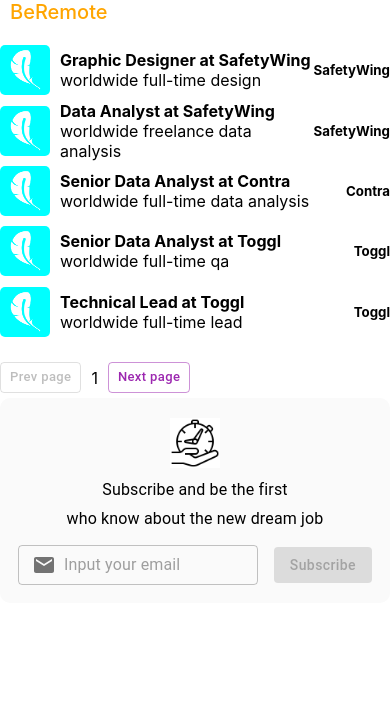
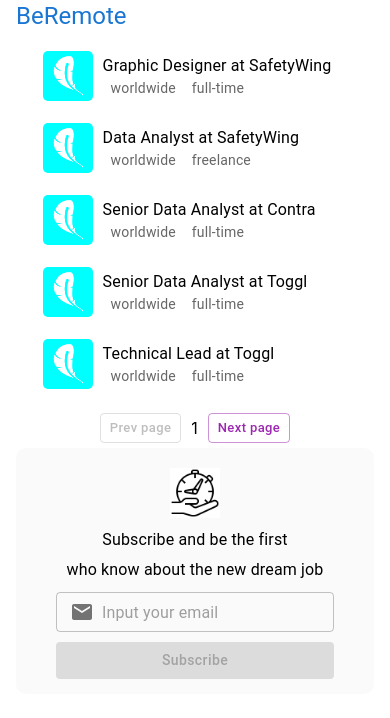
Before and after one commit to ReySmirnov/Archive, a React app: page / in a window 390 px wide. Shown: the top 718 px of the page. Built offline with nearby package versions, Linux system fonts and the light colour scheme.

Commit message:
add mobile state

```diff
--- a/src/components/Button/index.tsx
+++ b/src/components/Button/index.tsx
@@ -1,6 +1,6 @@
 import "./index.css";
 import React, { MouseEventHandler, PropsWithChildren, ReactNode } from "react";
-import { Button, ButtonProps, styled } from "@mui/material";
+import { Button as ButtonMUI, ButtonProps, styled } from "@mui/material";
 import { ButtonTypeMap } from "@mui/material/Button/Button";
 
 type BtnProps = {
@@ -8,11 +8,11 @@
   color?: "orange" | "grey";
 } & Omit<ButtonProps, "type"|"color">;
 
-const NewBtn = styled(Button)<ButtonProps>(() => ({
+const NewBtn = styled(ButtonMUI)<ButtonProps>(() => ({
   textTransform: "none",
 }));
 
-const Btn = ({
+const Button = ({
   children,
   type,
   color,
@@ -28,12 +28,10 @@
   }
 
   return (
-    <div>
       <NewBtn variant={variant} color={setColor} {...restProps}>
         {children}
       </NewBtn>
-    </div>
   );
 };
 
-export default Btn;
+export default Button;
--- a/src/components/Header/components/Logo/index.tsx
+++ b/src/components/Header/components/Logo/index.tsx
@@ -1,10 +1,11 @@
 import './index.css'
 import React from "react";
+import {Typography} from "@mui/material";
 const Logo = ():React.ReactElement => {
   return (
-      <div className="logo">
+      <Typography variant="h5" color={"primary"}>
           BeRemote
-      </div>
+      </Typography>
   )
 }
 export default Logo
--- a/src/components/Input/InputEmail/index.tsx
+++ b/src/components/Input/InputEmail/index.tsx
@@ -14,7 +14,6 @@
   ...restProps
 }: InputEmailProps): React.ReactElement => {
   return (
-    <div>
       <NewInput
         {...restProps}
         placeholder={placeholder}
@@ -27,7 +26,6 @@
           ),
         }}
       ></NewInput>
-    </div>
   );
 };
 export default InputEmail;
--- a/src/components/Main/components/List/components/ListItem/index.tsx
+++ b/src/components/Main/components/List/components/ListItem/index.tsx
@@ -1,33 +1,94 @@
-import './index.css'
-import {JobWithCompany} from "../../../../../../services/jobs";
+import "./index.css";
+import { JobWithCompany } from "../../../../../../services/jobs";
+import { Link, Theme, useMediaQuery } from "@mui/material";
+import React from "react";
+import ListItemMUI from "@mui/material/ListItem";
+import ListItemText from "@mui/material/ListItemText";
+import ListItemAvatar from "@mui/material/ListItemAvatar";
+import Avatar from "@mui/material/Avatar";
 
-
-const ListItem = ({id, title, location, workingHours, tags, companyData}:JobWithCompany) => {
+const ListItem = ({
+  id,
+  title,
+  location,
+  workingHours,
+  tags,
+  companyData,
+}: JobWithCompany) => {
+    const mobile = useMediaQuery<Theme>((theme) => theme.breakpoints.down(700));
   return (
-      <li className="list-element SafetyWing">
-          <img className="list-img safety-wing-img" src="/companiesLogo/SafetyWing.png" alt="company logo"/>
-          <div className="job-info">
-              <a href={`/job/${id}`}>
-                  <h4 className="job-name">
-                      {title} at {companyData.title}
-                  </h4>
-              </a>
-              <div className="job-tags">
-                  <div className="tag">
-                      <a href="#"> {location} </a>
-                      <a href="#"> {workingHours} </a>
-                      {tags.map(tag => <a href="#"> {tag} </a>)}
-                  </div>
-              </div>
-          </div>
-          <div className="company-name">
-              <h5>
-                  <a href={`/company/${companyData.id}`}>
-                  {companyData.title}
-                  </a>
-              </h5>
-          </div>
-      </li>
-  )
-}
-export default ListItem
+    <ListItemMUI
+      sx={{ paddingLeft: "0" }}
+      secondaryAction={
+        mobile ? undefined : (
+          <Link
+            underline="none"
+            color="inherit"
+            href={`/company/${companyData.id}`}
+          >
+            {companyData.title}
+          </Link>
+        )
+      }
+    >
+      <ListItemAvatar>
+        <Avatar
+          variant="square"
+          sx={{
+            backgroundColor: "aqua",
+            borderRadius: "5px",
+            padding: "5px",
+            marginRight: "10px",
+            minWidth: "40px",
+          }}
+        >
+          <img
+            height={"40px"}
+            width={"40px"}
+            src="/companiesLogo/SafetyWing.png"
+            alt="company logo"
+          />
+        </Avatar>
+      </ListItemAvatar>
+      <ListItemText
+        primary={
+          <Link underline="none" color="inherit" href={`/job/${id}`}>
+            {title} at {companyData.title}
+          </Link>
+        }
+        secondary={
+            <>
+              <Link
+                  marginX={1}
+                underline="none"
+                color="inherit"
+                href="#"
+              >
+                {location}
+              </Link>
+              <Link
+                underline="none"
+                color="inherit"
+                marginX={1}
+                href="#"
+              >
+                {workingHours}
+              </Link>
+              {mobile ? undefined : tags.map((tag) => (
+                <Link
+                  key={tag}
+                  marginX={1}
+                  underline="none"
+                  color="inherit"
+                  href="#"
+                >
+                  {tag}
+                </Link>
+              ))}
+            </>
+        }
+      />
+    </ListItemMUI>
+  );
+};
+export default ListItem;
--- a/src/components/Main/components/List/index.tsx
+++ b/src/components/Main/components/List/index.tsx
@@ -1,43 +1,40 @@
 import "./index.css";
 import ListItem from "./components/ListItem";
-import {getJobs, Job, JobWithCompany} from "../../../../services/jobs";
+import { getJobs, JobWithCompany } from "../../../../services/jobs";
 import React, { useEffect, useState } from "react";
-import Btn from "../../../Button";
+import Button from "../../../Button";
 import { useNavigate, useParams } from "react-router-dom";
-import {Box} from "@mui/material";
-import {grey} from "@mui/material/colors";
+import { Box, List as ListMUI, Theme, useMediaQuery } from "@mui/material";
 
-
-
-const List = ():React.ReactElement => {
+const List = (): React.ReactElement => {
   const [jobs, setJobs] = useState<JobWithCompany[]>([]);
   const [countPage, setCountPage] = useState<number>(1);
-  const { page = 1 } = useParams<{page:string|undefined}>();
-  const currentPage:number = Number(page);
+  const { page = 1 } = useParams<{ page: string | undefined }>();
+  const currentPage: number = Number(page);
   const navigate = useNavigate();
+  const mobile = useMediaQuery<Theme>((theme) => theme.breakpoints.down(700));
   useEffect(() => {
     getJobs(5, currentPage).then((jobsData) => {
       setJobs(jobsData.jobs);
       setCountPage(Math.ceil(jobsData.countJobs / 5));
     });
   }, [currentPage]);
-  const setCurrentPage = (nextPage:number) => {
+  const setCurrentPage = (nextPage: number) => {
     navigate(`/${nextPage}`);
   };
 
   if (jobs.length === 0) {
-      return <>loading</>;
+    return <>loading</>;
   }
-
   return (
-    <div>
-      <ul className="list-content">
+    <Box display={"flex"} flexDirection={"column"} alignItems={mobile?"center":undefined}>
+      <ListMUI>
         {jobs.map((job) => (
-          <ListItem {...job} />
+          <ListItem key={job.id} {...job} />
         ))}
-      </ul>
-      <Box display="flex" alignItems={"center"}>
-        <Btn
+      </ListMUI>
+      <Box display="flex" alignItems={"center"} justifyContent={"end"}>
+        <Button
           type={"secondary"}
           color={"grey"}
           size={"small"}
@@ -45,9 +42,9 @@
           onClick={() => setCurrentPage(currentPage - 1)}
         >
           Prev page
-        </Btn>
+        </Button>
         <Box padding={"10px"}>{currentPage}</Box>
-        <Btn
+        <Button
           type={"secondary"}
           color={"grey"}
           size={"small"}
@@ -55,9 +52,9 @@
           onClick={() => setCurrentPage(currentPage + 1)}
         >
           Next page
-        </Btn>
+        </Button>
       </Box>
-    </div>
+    </Box>
   );
 };
 export default List;
--- a/src/components/Main/components/SubscribeBlock/index.tsx
+++ b/src/components/Main/components/SubscribeBlock/index.tsx
@@ -1,29 +1,20 @@
 import "./index.css";
 import InputEmail from "../../../Input/InputEmail";
-import Btn from "../../../Button";
+import Button from "../../../Button";
 import React, { ChangeEvent, useState } from "react";
-import { Box, InputAdornment, Typography } from "@mui/material";
-import { Mail } from "@mui/icons-material";
+import { Box, Typography } from "@mui/material";
+import { useMediaQuery, Theme } from "@mui/material";
 
 const SubscribeBlock = (): React.ReactElement => {
   const [email, setEmail] = useState<string>("");
   const handleChange = (e: ChangeEvent<HTMLInputElement>) => {
     setEmail(e.currentTarget.value);
   };
+  const mobile = useMediaQuery<Theme>((theme) => theme.breakpoints.down(700));
   return (
     <Box display={"flex"} justifyContent={"space-around"}>
-      <Box
-        sx={{
-          backgroundColor: "#FAFAFA",
-          borderRadius: "10px",
-          padding: "10px",
-        }}
-      >
-        <Box
-          sx={{ margin: "10px" }}
-          display={"flex"}
-          justifyContent={"space-around"}
-        >
+      <Box bgcolor={"#FAFAFA"} borderRadius={"10px"} padding={"10px 40px"}>
+        <Box margin={"10px"} display={"flex"} justifyContent={"space-around"}>
           <img
             src="/IconImg/imgClock.jpg"
             height="50"
@@ -41,24 +32,23 @@
         </Box>
         <Box
           display={"flex"}
+          flexDirection={mobile ? "column" : "row"}
           alignItems={"center"}
-          sx={{
-            "& > :not(style)": { m: 1 },
-          }}
         >
-          <InputEmail
-            size={"small"}
-            value={email}
-            onChange={handleChange}
-          />
-          <Btn
+          <Box margin={"5px"} width={mobile?"100%":undefined}>
+            <InputEmail fullWidth={true} size={"small"} value={email} onChange={handleChange} />
+          </Box>
+          <Box margin={"5px"} width={mobile?"100%":undefined}>
+            <Button
+                fullWidth={true}
               disabled={!Boolean(email)}
               type="primary"
               color="orange"
               onClick={() => {}}
             >
               Subscribe
-          </Btn>
+            </Button>
+          </Box>
         </Box>
       </Box>
     </Box>
--- a/src/index.tsx
+++ b/src/index.tsx
@@ -1,24 +1,28 @@
-import React from 'react';
-import ReactDOM from 'react-dom/client';
-import './index.css';
-import Main from './pages/Main';
-import reportWebVitals from './reportWebVitals';
-import {BrowserRouter, Route, Routes} from "react-router-dom";
+import React from "react";
+import ReactDOM from "react-dom/client";
+import "./index.css";
+import Main from "./pages/Main";
+import reportWebVitals from "./reportWebVitals";
+import { BrowserRouter, Route, Routes } from "react-router-dom";
 import Job from "./pages/Job";
 import Company from "./pages/Company";
+import { createTheme, ThemeProvider } from "@mui/material";
 
-const root = ReactDOM.createRoot(document.getElementById('root')!);
+const theme = createTheme();
+const root = ReactDOM.createRoot(document.getElementById("root")!);
 root.render(
+  <ThemeProvider theme={theme}>
     <React.StrictMode>
-        <BrowserRouter>
-            <Routes>
-                <Route path={'/'} element={<Main/>}/>
-                <Route path={'/:page'} element={<Main/>}/>
-                <Route path={'/job/:id'} element={<Job/>}/>
-                <Route path={'/company/:id'} element={<Company/>}/>
-            </Routes>
-        </BrowserRouter>
+      <BrowserRouter>
+        <Routes>
+          <Route path={"/"} element={<Main />} />
+          <Route path={"/:page"} element={<Main />} />
+          <Route path={"/job/:id"} element={<Job />} />
+          <Route path={"/company/:id"} element={<Company />} />
+        </Routes>
+      </BrowserRouter>
     </React.StrictMode>
+  </ThemeProvider>
 );
 
 //    /job/safetywing-data-analyst
--- a/src/pages/Main/index.tsx
+++ b/src/pages/Main/index.tsx
@@ -1,13 +1,14 @@
 import Header from "../../components/Header";
 import MainContent from "../../components/Main";
 import React from "react";
+import {Container} from "@mui/material";
 
 function Main():React.ReactElement {
   return (
-    <div>
+    <Container maxWidth="md">
       <Header />
       <MainContent />
-    </div>
+    </Container>
   );
 }
 
```
Lines whose indentation alone changed are shown as unchanged.
